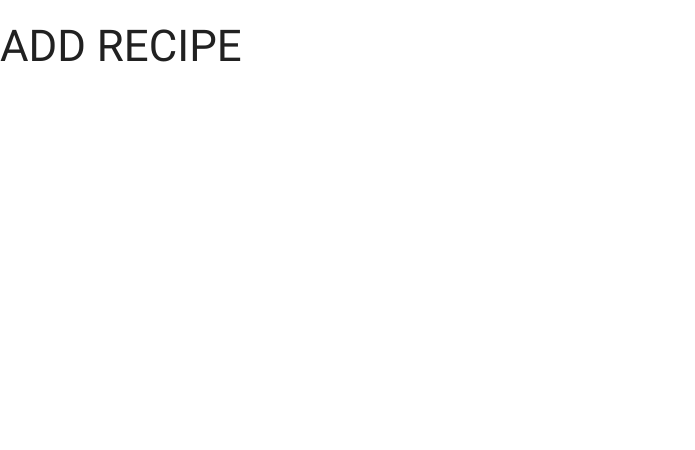
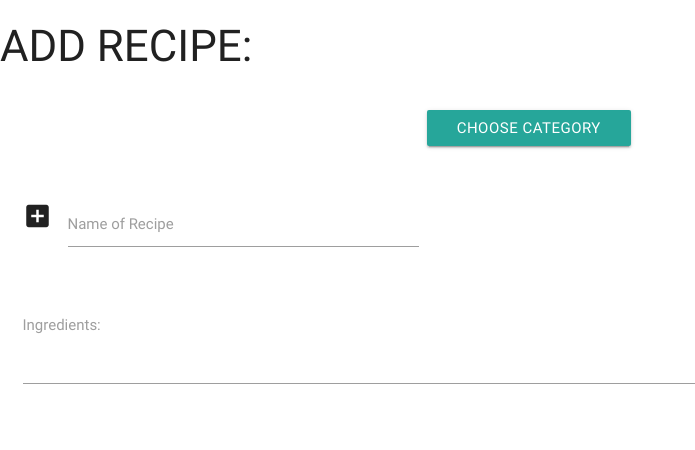
Before and after one commit to Code-Institute-Submissions/the-recipe-book-group, a Flask app: page /add_recipe in a window 1280 px wide. Shown: the top 450 px of the page, without its empty margins (0-695 px from the left). Run offline with Flask 2, Linux system fonts and the light colour scheme; a database or web service that is not in the repository returns one stand-in record (values such as "Sample title"); some libraries are stand-ins or nearby versions.

Commit message:
Basic structure of addrecipe.html created with basic input fields added and a dropdown categorlector. All elements funtioning

```diff
--- a/templates/addrecipe.html
+++ b/templates/addrecipe.html
@@ -1,10 +1,63 @@
 {% extends 'base.html' %}
 {% block content %}
+<div class="row">
+<div>
+<h3>ADD RECIPE:</h3>
+</div>
+<br>
+<div class="row">
+<div class="col s4"></div>
+<span>
+ <!-- Dropdown Trigger -->
+ <a class='dropdown-button btn' href='#' data-activates='dropdown1'>Choose Category</a>
+        </div>
+</span>
+</div>
+  <!-- Dropdown Structure -->
+  <ul id='dropdown1' class='dropdown-content transparent z-depth-0'>
+    <li><a href="#!">Appitiser & Dips</a></li>
+    <li><a href="#!">Soups & Salads</a></li>
+    <li><a href="#!">Side Dishes</a></li>
+    <li><a href="#!">Main Dishes</a></li>
+    <li><a href="#!">Desserts</a></li>
+    <li><a href="#!">Miscellanous</a></li>
+  </ul>
 
-<h3>ADD RECIPE</h3>
+<!--code adapted from Materialize-->
+  <div class="row">
+    <form class="col s12">
+      <div class="row">
+        <div class="input-field col s4">
+          <i class="material-icons prefix">add_box</i>
+          <input id="icon_prefix" type="text" class="validate">
+          <label for="icon_prefix">Name of Recipe</label>
+        </div>
+
+
+    </form>
+  </div>
+
+   <div class="row">
+    <form class="col s12">
+      <div class="row">
+
+        <div class="input-field col s12">
+
+          <textarea id="textarea1" class="materialize-textarea"></textarea>
+          <label for="textarea1">Ingredients:</label>
+        </div>
+      </div>
+    </form>
+  </div>
 
 
 
 
 
+<!-- Icons:
+
+library_book
+
+-->
+
 {% endblock %}
```
